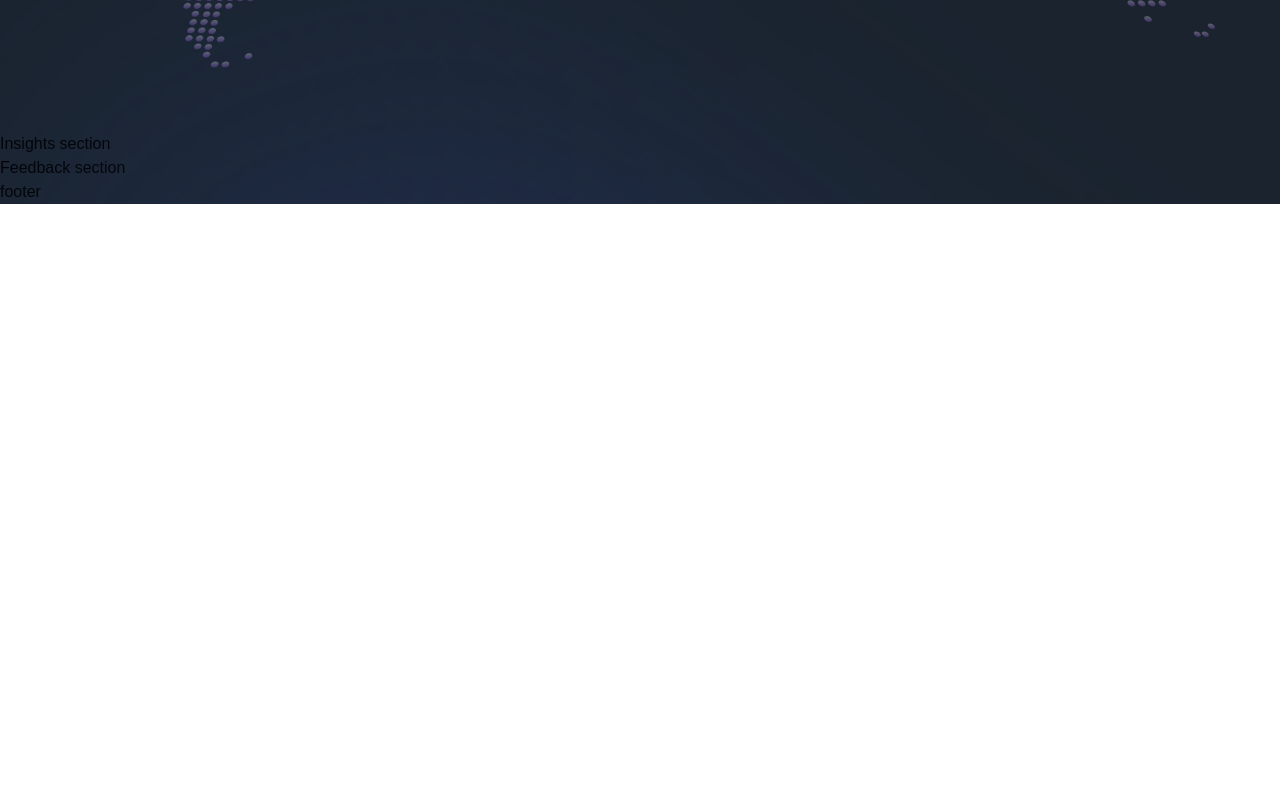
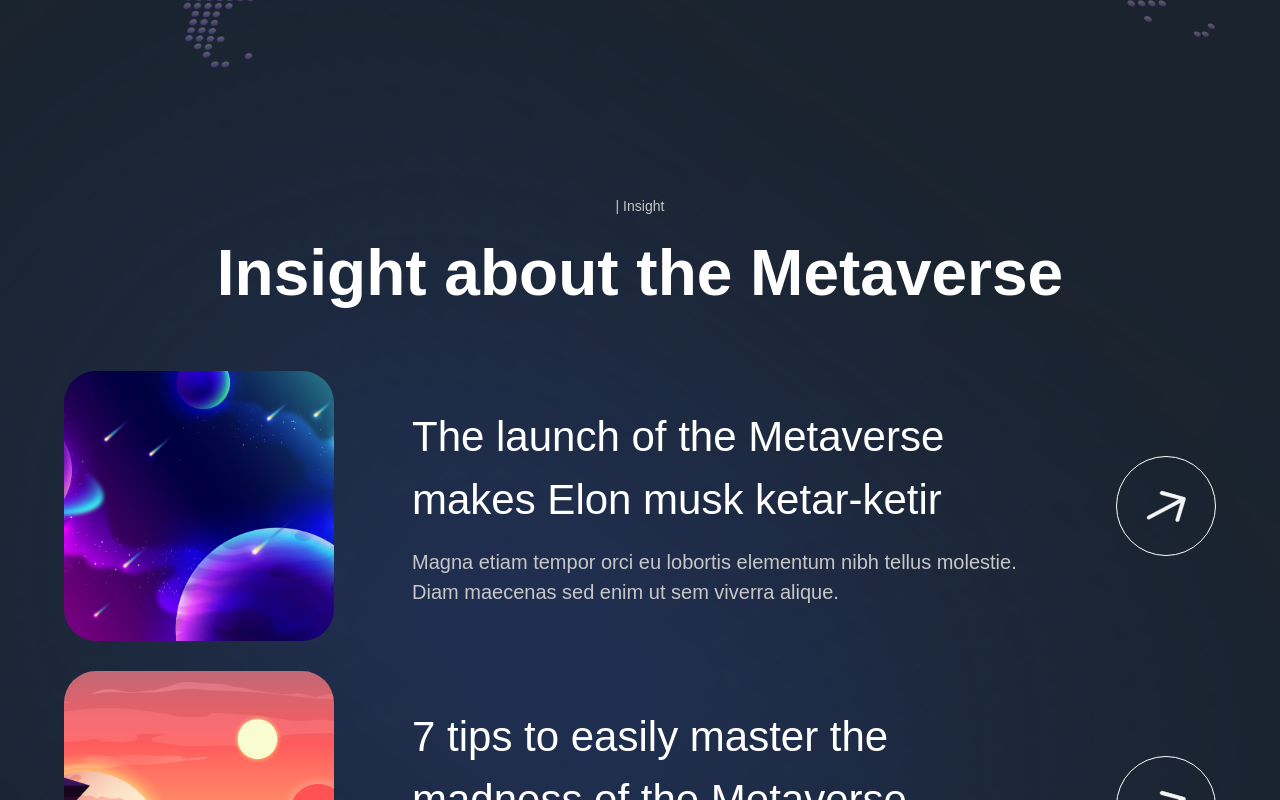
Before and after one commit to benjamin-nartey/metaverse, a Next.js app: page / in a window 1280 px wide. Shown: the part 5100-5900 px from the top of the page. Before the commit the page ends 5304 px from the top, so only its background shows below. Built offline with nearby package versions, Linux system fonts and the light colour scheme; a web font is replaced by a local one.

Commit message:
implement InsightCard component and Insight section and add to Page

```diff
--- a/components/InsightCard.jsx
+++ b/components/InsightCard.jsx
@@ -1,9 +1,37 @@
-'use client';
+"use client";
+import { motion } from "framer-motion";
 
-const InsightCard = () => (
-  <div>
-    Insight Card
-  </div>
+import { fadeIn } from "../utils/motion";
+
+const InsightCard = ({ imgUrl, title, subtitle, index }) => (
+  <motion.div
+    variants={fadeIn("up", "spring", index * 0.5, 1)}
+    className="flex md:flex-row flex-col gap-4"
+  >
+    <img
+      src={imgUrl}
+      alt="planet-01"
+      className="md:w-[270px] w-full h-[270px] rounded-[32px] object-cover"
+    />
+    <div className="w-full flex justify-between items-center">
+      <div className="flex-1 md:ml-[62px] flex flex-col max-w-[650px]">
+        <h4 className="font-normal lg:text-[42px] text-[26px] text-white">
+          {title}
+        </h4>
+        <p className="mt-[16px] font-normal lg:text-[20px] text-[14px] text-secondary-white">
+          {subtitle}
+        </p>
+      </div>
+
+      <div className="lg:flex hidden items-center justify-center w-[100px] h-[100px] rounded-full bg-transparent border border-white">
+        <img
+          src="arrow.svg"
+          alt="arrow"
+          className="w-[40%] h-[40%] object-contain"
+        />
+      </div>
+    </div>
+  </motion.div>
 );
 
 export default InsightCard;
--- a/sections/Insights.jsx
+++ b/sections/Insights.jsx
@@ -1,8 +1,33 @@
-'use client';
+"use client";
+import { motion } from "framer-motion";
+
+import { TypingText, InsightCard, TitleText } from "../components";
+import styles from "../styles";
+import { staggerContainer } from "../utils/motion";
+
+import { insights } from "../constants";
 
 const Insights = () => (
-  <section>
-    Insights section
+  <section className={`${styles.paddings} relative z-10`}>
+    <motion.div
+      variants={staggerContainer}
+      initial="hidden"
+      whileInView="show"
+      viewport={{ once: false, amount: 0.25 }}
+      className={`${styles.innerWidth} mx-auto flex flex-col`}
+    >
+      <TypingText title="| Insight" textStyles="text-center" />
+      <TitleText title="Insight about the Metaverse" textStyles="text-center" />
+      <div className="mt-[50px] flex flex-col gap-[30px]">
+        {insights.map((insight, index) => (
+          <InsightCard
+            key={`insight-${index}`}
+            {...insight}
+            index={index + 1}
+          />
+        ))}
+      </div>
+    </motion.div>
   </section>
 );
 
```
